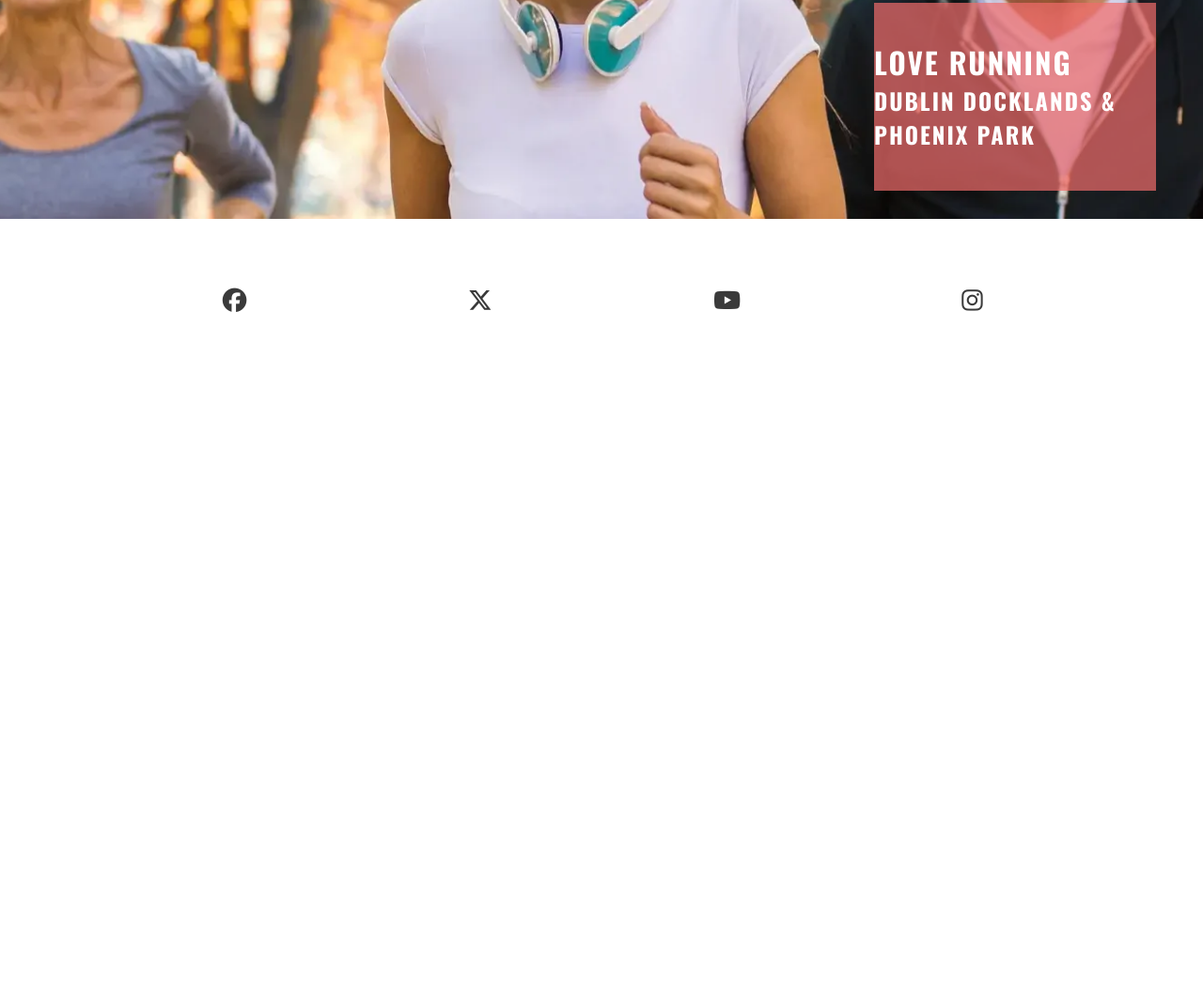
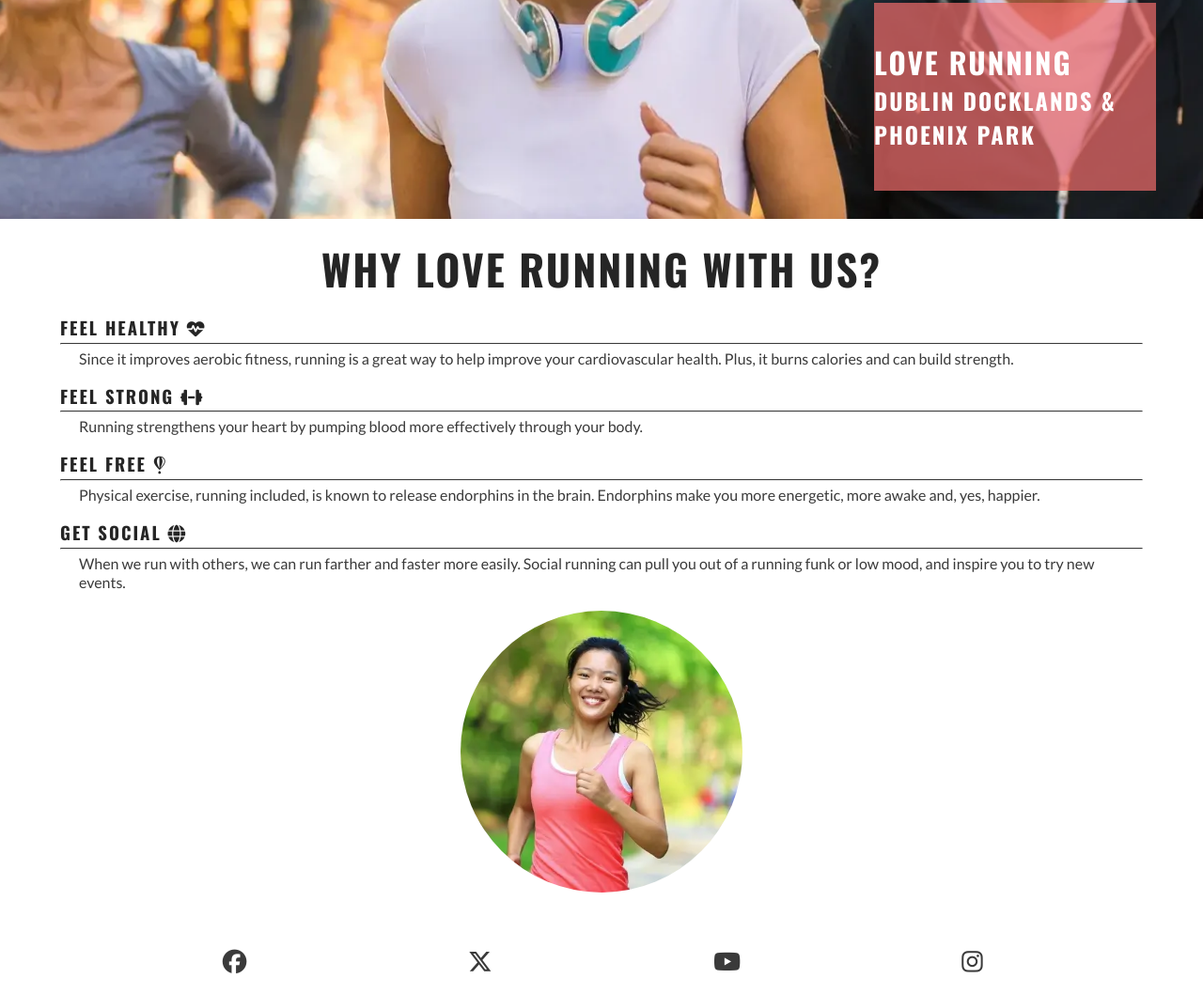
Before and after one commit to muazainal/love-running, a plain HTML site: page index.html in a window 1280 px wide. Shown: the part 446-1504 px from the top of the page at 94% size. Before the commit the page ends 800 px from the top, so only its background shows below. Drawn offline with nearby package versions, Linux system fonts and the light colour scheme.

Commit message:
Add circular image to reasons section

```diff
--- a/assets/css/style.css
+++ b/assets/css/style.css
@@ -94,7 +94,7 @@ main {
 #hero {
     height: 600px;
     width: 100%;
-    background: url("../images/hero-image.webp") no-repeat center center/cover;
+    background: url('../images/hero-image.webp') no-repeat center center/cover;
     position: relative;
   }
 
@@ -127,6 +127,48 @@ main {
   font-size: 160%;
   padding: 5%;
   color: #3a3a3a;
+}
+
+#reasons {
+  width: 90%;
+  margin: 20px auto;
+}
+
+#reasons h2 {
+  margin-bottom: 20px;
+  text-align: center;
+  font-size: 280%;
+}
+
+#benefits-physical > div, #benefits-mental > div {
+  line-height: 20px;
+  margin-bottom: 20px;
+}
+
+#benefits p {
+  padding: 0 20px;
+}
+
+#benefits hr {
+  border-top: 1px solid #3a3a3a;
+  margin: 5px 0;
+}
+
+#circle-cover-bg {
+  background: url('../images/reasons-image.webp') no-repeat top center/cover;
+  height: 90vw;
+  width: 90vw;
+  margin-bottom: 20px;
+  /* Makes the square image into a circle */
+  border-radius: 50%;
+  max-width: 300px;
+  max-height: 300px;
+}
+
+#benefits-image {
+  display: flex;
+  align-items: center;
+  justify-content: center;
 }
 
 /* Media query: tablets and larger (768px and up) */
--- a/index.html
+++ b/index.html
@@ -42,6 +42,39 @@
                 <h3>Dublin Docklands & Phoenix Park</h3>
             </div>
         </section>
+
+        <section id="reasons">
+            <h2>Why love Running With Us?</h2>
+            <div id="benefits">
+                <div id="benefits-physical">
+                    <div>
+                        <h3>Feel Healthy <i class="fa-solid fa-heartbeat"></i></h3>
+                            <hr>
+                            <p>Since it improves aerobic fitness, running is a great way to help improve your cardiovascular health. Plus, it burns calories and can build strength.</p>
+                    </div>
+                    <div>
+                            <h3>Feel Strong <i class="fa-solid fa-dumbbell"></i></h3>
+                            <hr>
+                            <p>Running strengthens your heart by pumping blood more effectively through your body.</p>
+                    </div>
+                </div>
+                <div id="benefits-mental">
+                    <div>
+                            <h3>Feel Free <i class="fa-brands fa-fly"></i></h3>
+                            <hr>
+                            <p>Physical exercise, running included, is known to release endorphins in the brain. Endorphins make you more energetic, more awake and, yes, happier.</p>
+                    </div>
+                    <div>
+                            <h3>Get Social <i class="fa-solid fa-globe"></i></h3>
+                            <hr>
+                            <p>When we run with others, we can run farther and faster more easily. Social running can pull you out of a running funk or low mood, and inspire you to try new events.</p>
+                    </div>
+                </div>
+                <div id="benefits-image">
+                 <div id="circle-cover-bg"></div>
+                </div>
+            </div>
+        </section>
     </main>
 
     <!-- Footer Section -->
```
Also changed, not shown: assets/images/reasons-image.webp (added).
